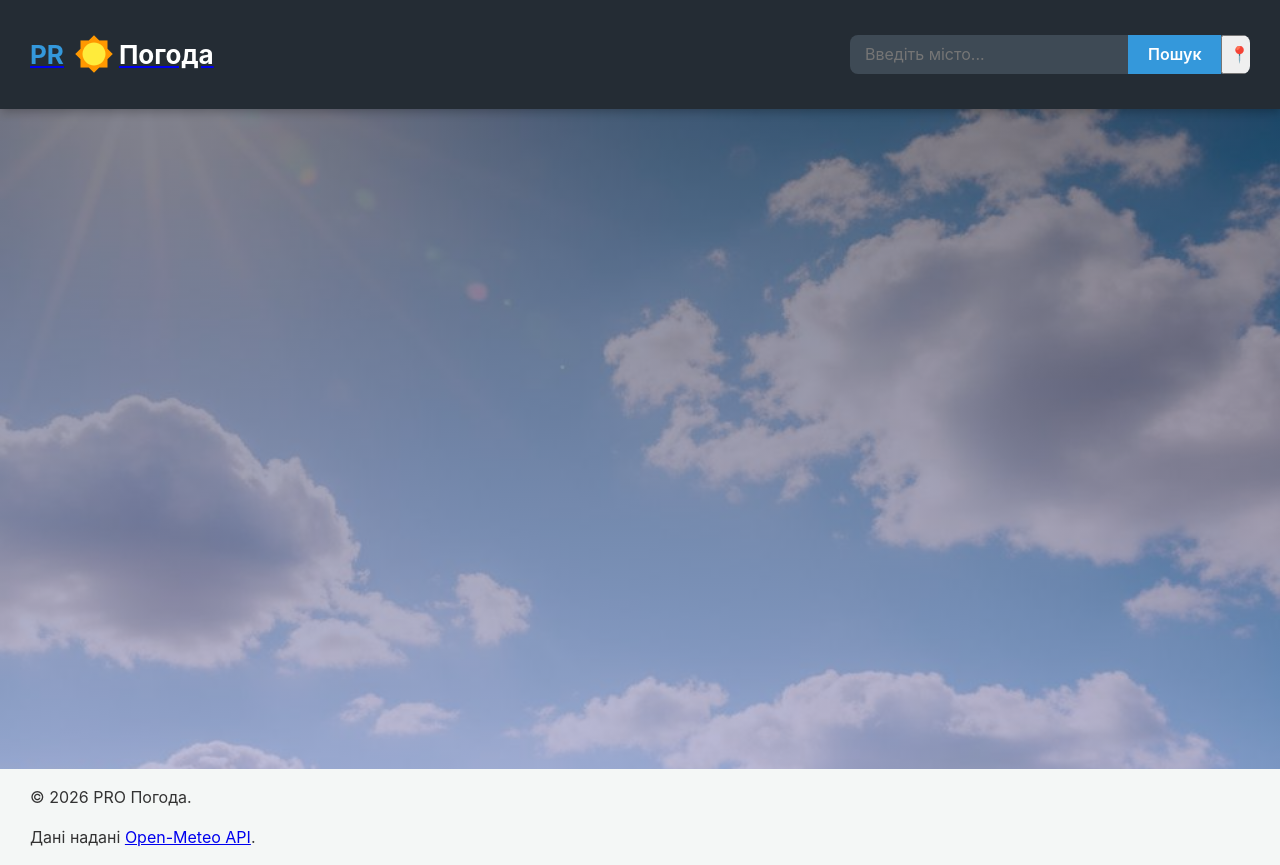
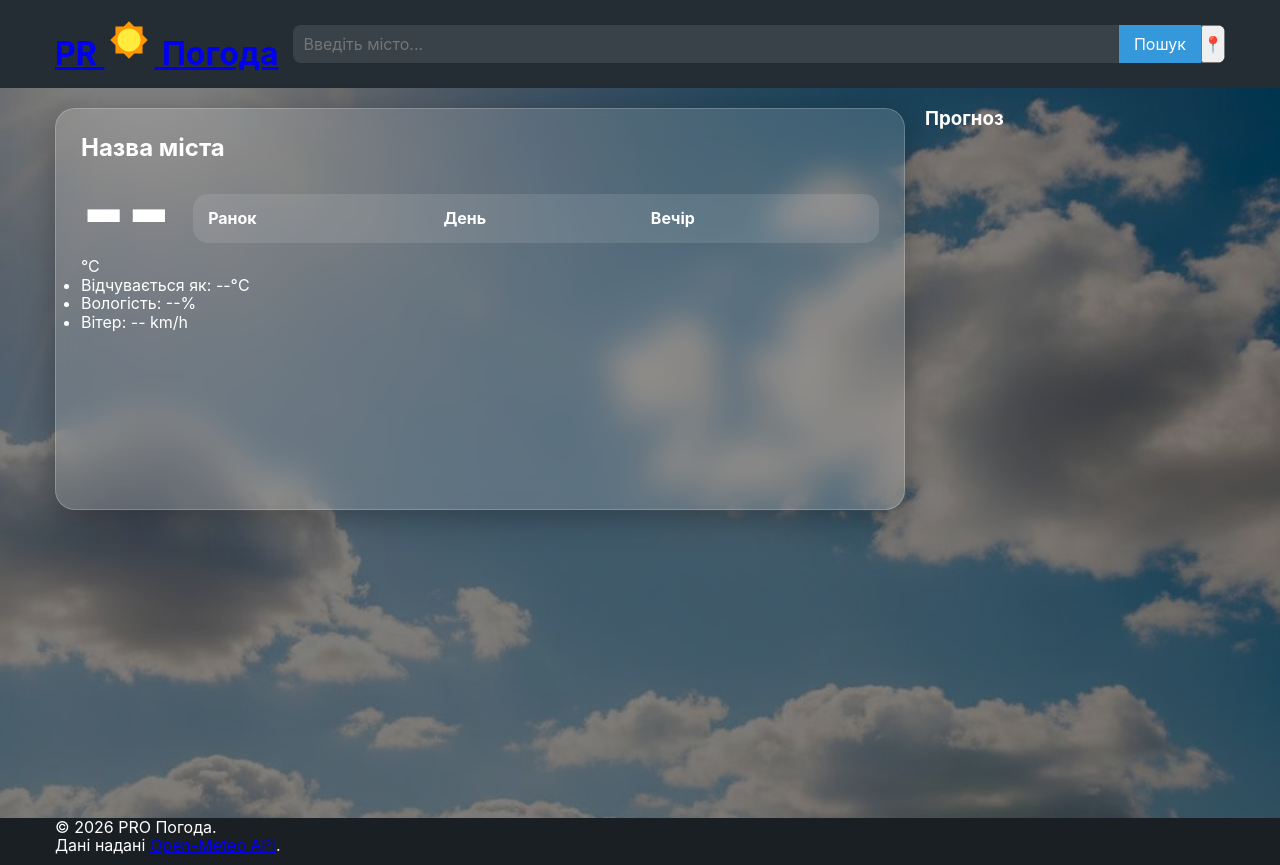
Before and after one commit to alinasavuyk/pro-pogoda, a website built with Vite: page index.html in a window 1280 px wide. Built offline with nearby package versions, Linux system fonts and the light colour scheme; no server answers; what skycons would draw is missing.

Commit message:
Update styles.css

```diff
--- a/css/styles.css
+++ b/css/styles.css
@@ -1,217 +1,186 @@
 /* ==========================================================================
-   1. ЗМІННІ ТА БАЗОВІ НАЛАШТУВАННЯ
+   1. БАЗОВІ НАЛАШТУВАННЯ (Full-Width Reset)
    ========================================================================== */
 :root {
   --primary-color: #3498db;
-  --secondary-color: #2c3e50;
   --bg-dark: #242c34;
-  --bg-input: #3e4a55;
-  --text-white: #ecf0f1;
   --white: #ffffff;
-  --glass-bg: rgba(255, 255, 255, 0.25);
-  --glass-border: rgba(255, 255, 255, 0.35);
+  --glass-bg: rgba(255, 255, 255, 0.15);
+  --glass-border: rgba(255, 255, 255, 0.2);
 }
 
-* { box-sizing: border-box; }
+* {
+  box-sizing: border-box;
+  margin: 0;
+  padding: 0;
+}
 
 body {
-  margin: 0;
-  font-family: 'Inter', 'Roboto', sans-serif;
-  color: #333;
-  line-height: 1.5;
-  background-color: #f4f7f6;
+  font-family: 'Inter', sans-serif;
+  background-color: #1a1f24;
+  color: var(--white);
   min-height: 100vh;
+  width: 100%;
+  overflow-x: hidden;
 }
 
+/* Контейнер тепер ПОВНІСТЮ гумовий */
 .container {
-  max-width: 1250px;
+  width: 100%;
+  max-width: 100%; /* Для мобілок - на весь екран */
+  padding: 0 15px;
   margin: 0 auto;
-  padding: 0 15px;
 }
 
 /* ==========================================================================
-   2. ШАПКА (Header)
+   2. ХЕДЕР (На весь екран)
    ========================================================================== */
 .app-header {
   background-color: var(--bg-dark);
-  padding: 12px 0;
-  box-shadow: 0 2px 10px rgba(0, 0, 0, 0.3);
-  position: sticky;
-  top: 0;
-  z-index: 100;
+  width: 100%;
+  padding: 15px 0;
+  box-shadow: 0 4px 20px rgba(0,0,0,0.4);
 }
 
 .header-content {
   display: flex;
   align-items: center;
-  justify-content: space-between;
-  gap: 20px;
+  gap: 15px;
+  width: 100%;
 }
-
-.logo h1 {
-  display: flex;
-  align-items: center;
-  font-size: 26px;
-  color: var(--white);
-  text-decoration: none;
-}
-
-.logo-pro { color: var(--primary-color); display: flex; align-items: center; gap: 5px; }
 
 .search-form {
   display: flex;
-  flex-grow: 1;
-  max-width: 400px;
+  flex: 1; /* Заповнює весь вільний простір */
+  background: rgba(255,255,255,0.1);
   border-radius: 8px;
-  background-color: var(--bg-input);
   overflow: hidden;
 }
 
 #city-input {
-  flex-grow: 1;
-  padding: 10px 15px;
+  flex: 1;
+  padding: 10px;
+  background: transparent;
   border: none;
-  background: transparent;
-  color: var(--text-white);
+  color: white;
   outline: none;
 }
 
 .search-button {
-  padding: 0 20px;
+  background: var(--primary-color);
   border: none;
-  background-color: var(--primary-color);
-  color: var(--white);
-  font-weight: 600;
-  cursor: pointer;
+  padding: 0 15px;
+  color: white;
 }
 
 /* ==========================================================================
-   3. LAYOUT (Grid - Головна + Прогноз справа)
+   3. ГОЛОВНИЙ КОНТЕНТ ТА СКЛО
    ========================================================================== */
 main {
-  padding: 40px 0;
-  min-height: calc(100vh - 140px);
-  background: linear-gradient(to bottom, rgba(46, 47, 66, 0.6), rgba(146, 148, 199, 0.6)),
+  width: 100%;
+  min-height: calc(100vh - 70px);
+  padding: 20px 0;
+  /* Робимо фон стабільним */
+  background: linear-gradient(rgba(0,0,0,0.5), rgba(0,0,0,0.5)),
               url('/image/backround.jpg') center/cover fixed;
 }
 
 .weather-layout {
-  display: grid;
-  grid-template-columns: 1fr 280px; /* Головна картка + вузька колонка прогнозу */
-  gap: 30px;
-  align-items: start;
+  display: flex;
+  flex-direction: column;
+  gap: 20px;
+  width: 100%;
+}
+
+/* ВИПРАВЛЕНА КАРТКА - БЕЗ БІЛИХ ПЛЯМ */
+.weather-card {
+  background: var(--glass-bg) !important; /* Тільки прозорість */
+  backdrop-filter: blur(15px);
+  -webkit-backdrop-filter: blur(15px);
+  border: 1px solid var(--glass-border);
+  border-radius: 20px;
+  padding: 25px;
+  width: 100% !important;
+  box-shadow: 0 8px 32px rgba(0,0,0,0.3);
+}
+
+.main-content-wrapper {
+  display: flex;
+  flex-direction: column;
+  align-items: center;
+  text-align: center;
+  gap: 15px;
+}
+
+.temperature-value {
+  font-size: 6rem;
+  font-weight: 800;
+  line-height: 1;
+}
+
+/* Таблиця всередині теж прозора */
+.current-details-table {
+  background: rgba(255,255,255,0.1);
+  border-radius: 15px;
+  padding: 15px;
+  width: 100%;
+}
+
+.weather-table {
+  width: 100%;
+  border-collapse: collapse;
+}
+
+.weather-table td {
+  padding: 8px;
+  border-bottom: 1px solid rgba(255,255,255,0.1);
 }
 
 /* ==========================================================================
-   4. ГОЛОВНА КАРТКА (Horizontal Glassmorphism)
+   4. ПРОГНОЗ (Горизонтальний скрол для мобілок)
    ========================================================================== */
-.weather-card {
-  background: var(--glass-bg);
-  backdrop-filter: blur(20px);
-  -webkit-backdrop-filter: blur(20px);
-  border: 1px solid var(--glass-border);
-  border-radius: 28px;
-  padding: 35px;
-  box-shadow: 0 15px 45px rgba(0, 0, 0, 0.2);
+.forecast-grid {
   display: flex;
-  flex-direction: column;
-  gap: 25px;
-  animation: fadeIn 0.6s ease-out;
+  gap: 10px;
+  overflow-x: auto; /* Дозволяє гортати вбік */
+  padding-bottom: 10px;
+  scrollbar-width: none; /* Ховаємо скролбар */
 }
 
-.city-name { font-size: 2.2rem; font-weight: 700; color: var(--secondary-color); text-align: left; }
-
-.main-content-wrapper {
-  display: flex;
-  align-items: center;
-  justify-content: space-between;
-  gap: 30px;
-}
-
-.temperature-value { font-size: 8rem; font-weight: 800; color: var(--secondary-color); line-height: 0.9; }
-
-.main-icon-container canvas { width: 130px !important; height: 130px !important; }
-
-/* Таблиця всередині головної картки */
-.current-details-table {
-  flex-grow: 1;
-  background: rgba(255, 255, 255, 0.9);
-  border-radius: 20px;
+.day-forecast-card {
+  min-width: 100px;
+  background: rgba(255,255,255,0.1);
   padding: 15px;
-  box-shadow: 0 5px 20px rgba(0,0,0,0.05);
-}
-
-.weather-table { width: 100%; border-collapse: collapse; }
-.weather-table td, .weather-table th { padding: 12px; text-align: center; border-bottom: 1px solid #eee; }
-.weather-table th { color: #888; font-size: 0.8rem; text-transform: uppercase; }
-
-.details-list {
-  display: flex;
-  justify-content: space-around;
-  border-top: 1px solid rgba(255,255,255,0.3);
-  padding-top: 20px;
-  color: var(--secondary-color);
-  font-weight: 600;
+  border-radius: 15px;
+  text-align: center;
+  border: 1px solid var(--glass-border);
 }
 
 /* ==========================================================================
-   5. ПРОГНОЗ ПРАВОРУЧ (Vertical List)
+   5. АДАПТАЦІЯ (Десктоп)
    ========================================================================== */
-.forecast-section { display: flex; flex-direction: column; gap: 15px; }
-.forecast-title { color: white; margin: 0; font-size: 1.3rem; text-shadow: 0 2px 4px rgba(0,0,0,0.2); }
+@media (min-width: 1024px) {
+  .container {
+    max-width: 1200px;
+  }
 
-.forecast-grid {
-  display: flex;
-  flex-direction: column;
-  gap: 12px;
-  padding: 0; margin: 0;
+  .weather-layout {
+    flex-direction: row; /* На комп'ютерах знову в ряд */
+    align-items: flex-start;
+  }
+
+  .weather-card {
+    flex: 1;
+  }
+
+  .forecast-grid {
+    flex-direction: column;
+    width: 300px;
+    overflow-x: visible;
+  }
+
+  .main-content-wrapper {
+    flex-direction: row;
+    text-align: left;
+  }
 }
-
-.day-forecast-card {
-  background: var(--glass-bg);
-  backdrop-filter: blur(10px);
-  border: 1px solid var(--glass-border);
-  border-radius: 18px;
-  padding: 15px 20px;
-  display: flex;
-  align-items: center;
-  justify-content: space-between;
-  color: white;
-  transition: transform 0.2s;
-  cursor: pointer;
-}
-
-.day-forecast-card:hover { transform: translateX(-10px); background: rgba(255,255,255,0.35); }
-.day-forecast-card canvas { width: 40px !important; height: 40px !important; }
-
-/* ==========================================================================
-   6. ADAPTIVITY (Media Queries)
-   ========================================================================== */
-
-/* Планшети (до 1100px) */
-@media (max-width: 1100px) {
-  .weather-layout { grid-template-columns: 1fr; }
-  .forecast-grid { flex-direction: row; overflow-x: auto; padding-bottom: 10px; }
-  .day-forecast-card { min-width: 130px; flex-direction: column; gap: 10px; }
-}
-
-/* Мобільні (до 650px) */
-@media (max-width: 650px) {
-  .main-content-wrapper { flex-direction: column; }
-  .temperature-value { font-size: 5rem; }
-  .weather-card { padding: 20px; }
-  .details-list { flex-direction: column; align-items: center; gap: 10px; }
-  .header-content { flex-direction: column; align-items: stretch; }
-  .search-form { max-width: 100%; }
-}
-
-/* Utils */
-.is-hidden { display: none !important; }
-.rotating-gear { animation: spin 4s linear infinite; transform-origin: center; }
-@keyframes spin { from { transform: rotate(0deg); } to { transform: rotate(360deg); } }
-@keyframes fadeIn { from { opacity: 0; transform: translateY(20px); } to { opacity: 1; transform: translateY(0); } }
-.day-forecast-card.active-day {
-    border: 2px solid var(--primary-color);
-    background: rgba(255, 255, 255, 0.35);
-    transform: scale(1.05);
-}
```
